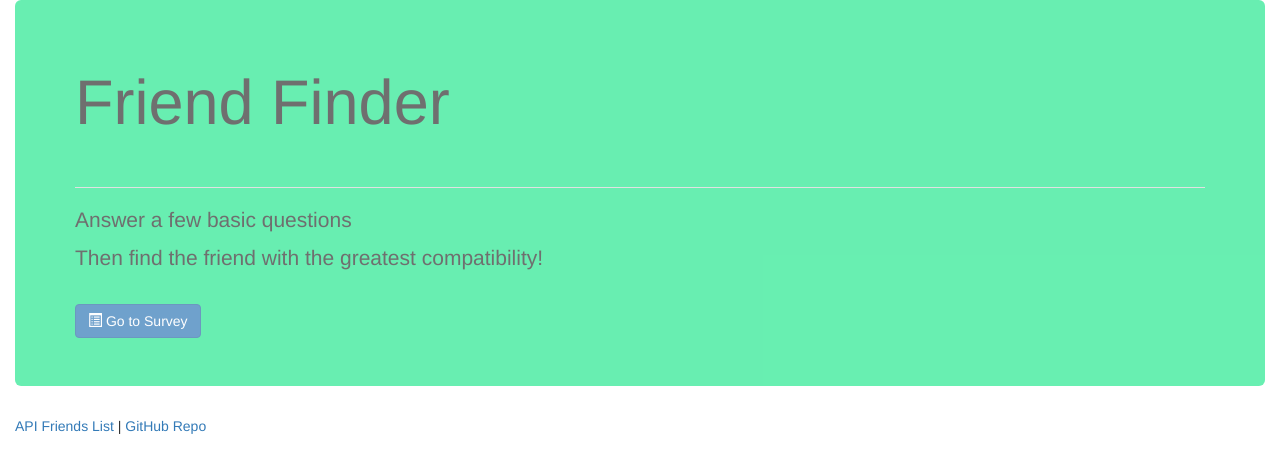
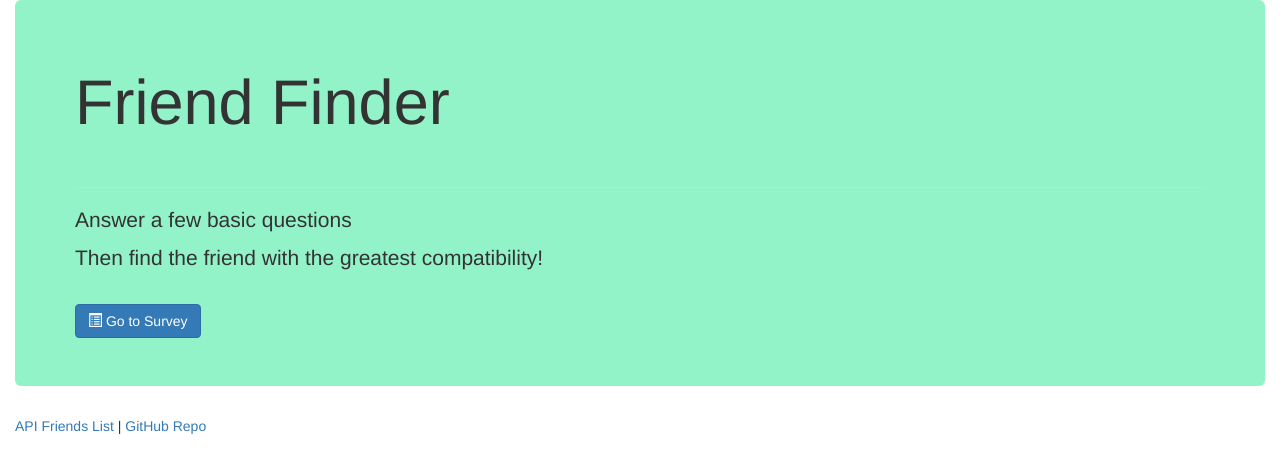
Before and after one commit to MonicaSzabo/FriendFinder, a PHP site: page /public/home.html in a window 1280 px wide. Shown: the top 473 px of the page. Run offline with PHP 8.4, Linux system fonts and the light colour scheme.

Commit message:
worked on linking css

```diff
--- a/app/public/home.html
+++ b/app/public/home.html
@@ -5,7 +5,7 @@
 	<title>Friend Finder</title>
 
 	<link rel="stylesheet" href="https://maxcdn.bootstrapcdn.com/bootstrap/3.3.6/css/bootstrap.min.css" integrity="sha384-1q8mTJOASx8j1Au+a5WDVnPi2lkFfwwEAa8hDDdjZlpLegxhjVME1fgjWPGmkzs7" crossorigin="anonymous">
-	<link rel="stylesheet" type="text/css" href="app/public/style.css">
+	<link rel="stylesheet" type="text/css" href="style.css">
 </head>
 <body>
 <div class="container-fluid">
--- a/app/public/style.css
+++ b/app/public/style.css
@@ -1,4 +1,3 @@
 .jumbotron {
-	background-color: #29E891;
-	opacity: 0.7;
+	background-color: rgba(41, 232, 145, 0.5);
 }
```
